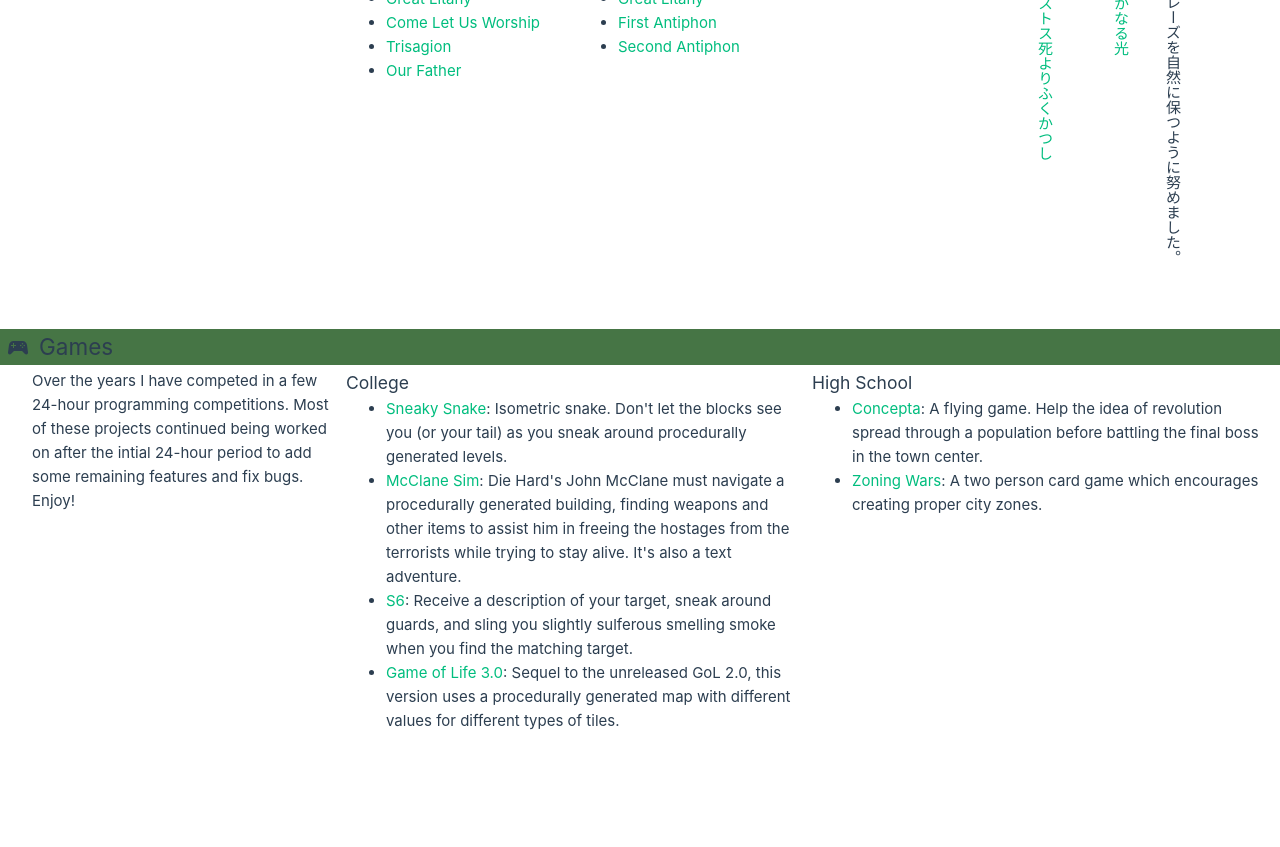
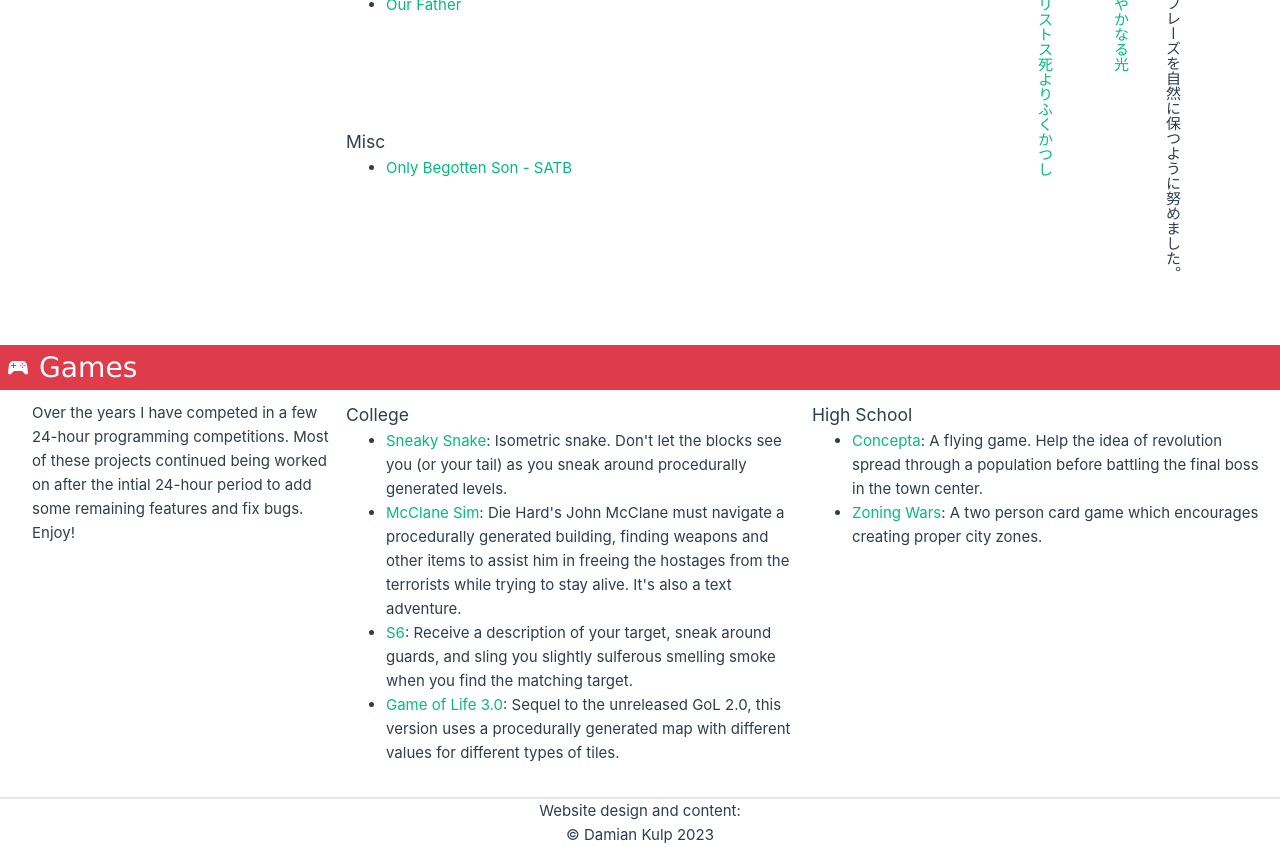
Before and after one commit to dlkulp/dlkulp.github.io, a Vue app: page / in a window 1280 px wide. Shown: the part 1160-2007 px from the top of the page. Before the commit the page ends 1925 px from the top, so only its background shows below. Built offline with nearby package versions, Linux system fonts and the light colour scheme.

Commit message:
Fix styles, add new piece

```diff
--- a/src/App.vue
+++ b/src/App.vue
@@ -10,7 +10,7 @@ import ChurchIcon from "./components/icons/IconChurch.vue";
 
 <template>
 	<Overview />
-	<PageSection color="678DBC">
+	<PageSection color="19a7b9">
 		<template #icon><MusicIcon /></template>
 		<template #title>Music</template>
 		<div class="content">
@@ -55,6 +55,12 @@ import ChurchIcon from "./components/icons/IconChurch.vue";
 						<!-- <li><a target="_blank" href="/scores/Znamenny/">God is with US</a></li> -->
 					</ul>
 				</article>
+				<article>
+					<h3>Misc</h3>
+					<ul>
+						<li><a target="_blank" href="/scores/Misc/Only Begotten Son - satb.pdf">Only Begotten Son - SATB</a></li>
+					</ul>
+				</article>
 			</div>
 			<div class="japanese">
 				<h3>日本語 - Japanese</h3>
@@ -91,7 +97,7 @@ import ChurchIcon from "./components/icons/IconChurch.vue";
 			</div>
 		</div>
 	</PageSection>
-	<PageSection color="467545">
+	<PageSection color="DE3C4B">
 		<template #icon><GameIcon /></template>
 		<template #title>Games</template>
 		<div class="content">
@@ -119,11 +125,16 @@ import ChurchIcon from "./components/icons/IconChurch.vue";
 		<template #title>Ministry</template>
 		Stuff about minstry
 	</PageSection> -->
+	<footer>
+		<p>
+			Website design and content:<br />© Damian Kulp {{new Date().getFullYear()}}
+		</p>
+	</footer>
 </template>
 
 <style scoped>
 .content {
-	margin-top: 4.5rem;
+	margin-top: 5.5rem;
 	display: inline-grid;
 	grid-template-columns: auto;
 	column-gap: 10px;
@@ -146,9 +157,19 @@ import ChurchIcon from "./components/icons/IconChurch.vue";
 	width: 100%;
 }
 
+footer {
+	width: 100%;
+	display: grid;
+	border-top: 2px solid var(--color-border);
+}
+
+footer p {
+	text-align: center;
+}
+
 @media (min-width: 1024px) {
 	.content {
-		margin-top: 2.5rem;
+		margin-top: 3.5rem;
 		grid-template-columns: 25% 37.5% 37.5%;
 	}
 }
--- a/src/components/Overview.vue
+++ b/src/components/Overview.vue
@@ -60,6 +60,7 @@ import GameIcon from "./icons/IconGame.vue";
 .overview {
 	margin-top: 2rem;
 	margin-bottom: 2rem;
+	display: grid;
 }
 .overview .center {
 	max-width: 1280px;
--- a/src/components/PageSection.vue
+++ b/src/components/PageSection.vue
@@ -29,6 +29,10 @@ header {
 	place-items: center;
 	align-items: center;
 	place-content: center;
+	font-size: 1.25em;
+	font-weight: bold;
+	font-family: Verdana, Arial, Helvetica, sans-serif;
+	color: var(--vt-c-white);
 }
 
 i {
@@ -37,7 +41,6 @@ i {
 	place-content: center;
 	width: 32px;
 	height: 32px;
-	color: var(--color-text);
 }
 
 h2 {
```
Also changed, not shown: 1 other file (tests, documents, lock files or other folders).
